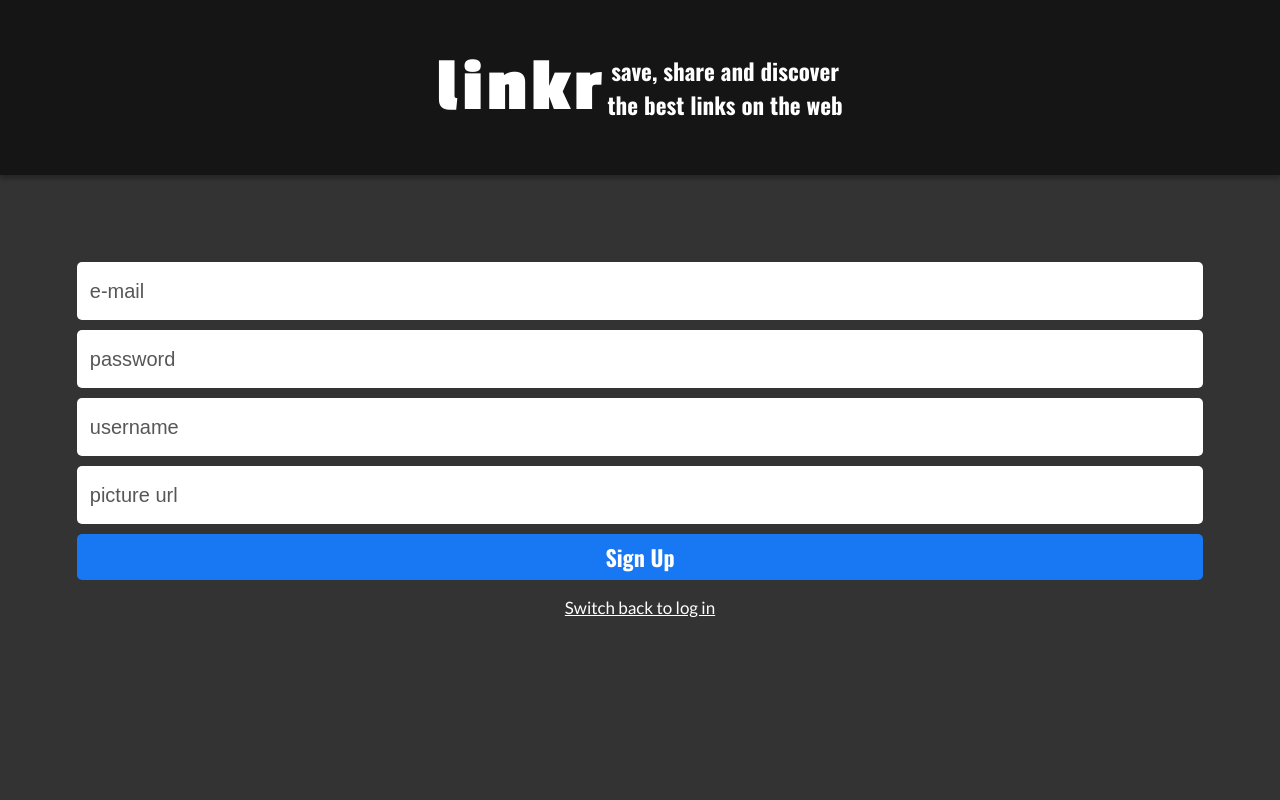
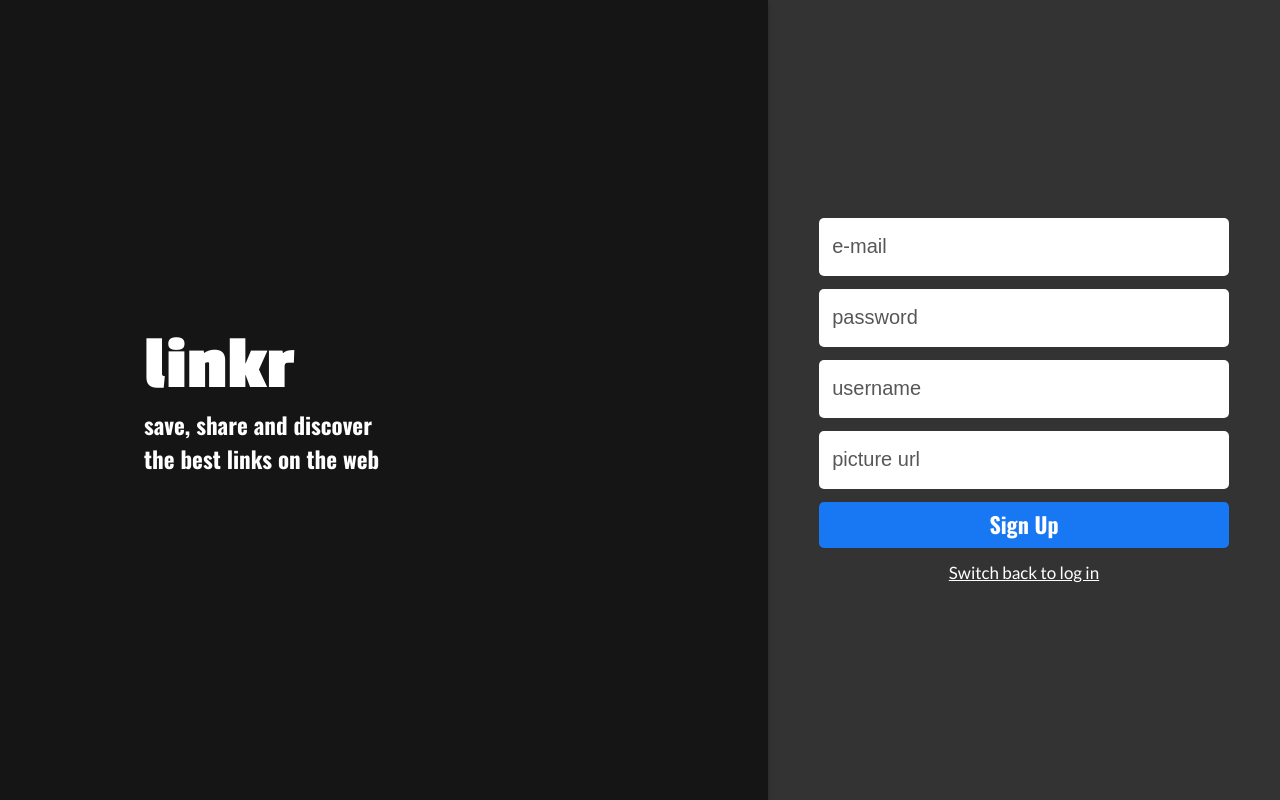
Before and after one commit to TiagoVota/linkr, a React (Create React App) app: page /sign-up in a window 1280 px wide. Built offline with nearby package versions, Linux system fonts and the light colour scheme.

Commit message:
feat: layout login and sign up pages

```diff
--- /dev/null
+++ b/src/components/FormComponents/index.js
@@ -0,0 +1,89 @@
+import styled from 'styled-components'
+import { Link } from 'react-router-dom'
+
+const Container = styled.div`
+	width: 100vw;
+	height: 100vh;
+
+	display: flex;
+
+	background-color: #333333;
+`
+const FormContainer = styled.div`
+	width: 40%;
+
+	display: flex;
+	flex-direction: column;
+	align-items: center;
+	justify-content: center;
+	gap: 15px;
+
+	@media(max-width: 700px) {
+		width: 100%;
+		margin-top: 175px;
+	}
+`
+
+const Form = styled.form`
+	width: 80%;
+
+	display: flex;
+	flex-direction: column;
+	gap: 13px;
+`
+
+const Input = styled.input`
+	width: 100%;
+	height: 58px;
+
+	padding-left: 13px;
+
+	font-size: 20px;
+
+	border-radius: 5px;
+	border-width: 0px;
+
+	background: #FFFFFF;
+
+ background-color: ${p => p.isDisable ? '#bababa' : '#FFFFFF'};
+	pointer-events: ${p => p.isDisable ? 'none' : 'all'};
+
+
+`
+
+const Button = styled.button`
+	width: 100%;
+	height: 46px;
+
+	border-radius: 5px;
+	background: #1877F2;
+
+	font-weight: bold;
+	font-family: 'Oswald', sans-serif;
+	font-weight: 700;
+	font-size: 22px;
+	line-height: 33px;
+
+	opacity: ${p => p.isDisable ? 0.7 : 1};
+
+	cursor: ${p => p.isDisable ? 'not-allowed' : 'pointer'};
+`
+
+const RedirectLink = styled(Link)`
+	font-family: 'Lato', sans-serif;
+	font-weight: 400;
+	font-size: 17px;
+	line-height: 20px;
+	text-decoration-line: underline;
+
+	color: #FFFFFF;
+`
+
+export {
+	Button,
+	Container,
+	Form,
+	FormContainer,
+	Input,
+	RedirectLink
+}
--- a/src/components/Logo.jsx
+++ b/src/components/Logo/index.jsx
@@ -1,16 +1,17 @@
 import styled from 'styled-components'
 
-
-const Logo = () => {
+function Logo(){
 	return (
 		<LogoContainer>
+			<div>
 				<Title>
 					linkr
 				</Title>
 				<Headline>
-				save, share and discover
+					save, share and discover <br />
 					the best links on the web
 				</Headline>
+			</div>
 		</LogoContainer>
 	)
 }
@@ -20,18 +21,20 @@
 
 
 const LogoContainer = styled.div`
-	width: 100%;
-	height: 175px;
-
-	display: flex;
-	justify-content: center;
-	align-items: center;
-	flex-wrap: wrap;
-	position: absolute;
-	top: 0;
+	width: 60%;
+	height: 100%;
 
 	background: #151515;
 	box-shadow: 0px 4px 4px rgba(0, 0, 0, 0.25);
+
+  padding-left: 144px;
+  display: flex;
+  flex-direction: column;
+  justify-content: center;
+
+  @media(max-width: 700px) {
+		display: none;
+	}
 `
 
 const Title = styled.h1`
@@ -40,20 +43,14 @@
 	font-size: 76px;
 	line-height: 84px;
 
-	letter-spacing: 0.05em;
-
 	color: #FFFFFF;
 `
 
 const Headline = styled.h1`
 	font-family: 'Oswald', sans-serif;
-	width: 237px;
-	height: 68px;
-
 	font-weight: 700;
 	font-size: 23px;
 	line-height: 34px;
-	text-align: center;
 
 	color: #FFFFFF;
 `
--- /dev/null
+++ b/src/components/LogoMobile/index.jsx
@@ -0,0 +1,64 @@
+import styled from 'styled-components'
+
+function LogoMobile(){
+	return (
+		<LogoContainer>
+			<Title>
+				linkr
+			</Title>
+			<Headline>
+				save, share and discover <br/>
+				the best links on the web
+			</Headline>
+		</LogoContainer>
+	)
+}
+
+export default LogoMobile
+
+const LogoContainer = styled.div`
+  @media(max-width: 700px) {
+    width: 100%;
+	  height: 175px;
+
+    display: flex;
+    flex-direction: column;
+    justify-content: center;
+    align-items: center;
+    position: absolute;
+    top: 0;
+
+    background: #151515;
+    box-shadow: 0px 4px 4px rgba(0, 0, 0, 0.25);
+	}
+`
+
+const Title = styled.h1`
+	font-family: 'Passion One', sans-serif;
+	font-weight: 700;
+	font-size: 76px;
+	line-height: 84px;
+	color: #FFFFFF;
+
+  display: none;
+
+  @media(max-width: 700px) {
+    display: initial;
+  }
+`
+
+const Headline = styled.h1`
+	font-family: 'Oswald', sans-serif;
+
+	font-weight: 700;
+	font-size: 23px;
+	line-height: 34px;
+	text-align: center;
+	color: #FFFFFF;
+
+  display: none;
+
+  @media(max-width: 700px) {
+    display: initial;
+  }
+`
--- a/src/pages/login/index.jsx
+++ b/src/pages/login/index.jsx
@@ -5,18 +5,20 @@
 import useAuth from '../../hooks/useAuth'
 import { handleValidation } from '../../validations/handleValidation'
 import { errorModal, successModal } from '../../factories/modalFactory'
-import { postLogin } from '../../services/api.auth'
+import api from '../../services/api.auth'
 
 import { loginSchema } from '../../schemas/userSchema'
 
-import Container from '../../components/Container'
+import { Button, Container, Form, FormContainer, Input, RedirectLink } from '../../components/FormComponents'
 import Logo from '../../components/Logo'
+import LogoMobile from '../../components/LogoMobile'
 
 
 const Login = () => {
 	const { auth, login } = useAuth()
 	const navigate = useNavigate()
 	const [formData, setFormData] = useState({})
+	const [isDisable, setIsDisable] = useState(false)
 
 	useEffect(() => {
 		if (auth & auth?.token) goHomepage()
@@ -40,7 +42,7 @@
 		const {isValid, error} = handleValidation(body, loginSchema)
 		if (!isValid) return errorModal(error)
 
-		postLogin(body)
+		api.postLogin(body)
 			.then(({ data: userInfo }) => {
 				successModal('Login realizado!')
 				login(userInfo)
@@ -66,11 +68,12 @@
 		navigate('/')
 	}
 
-
 	return (
 		<Container>
 			<Logo />
+			<LogoMobile/>
 
+			<FormContainer>
 				<Form onSubmit={handleSubmit}>
 					<Input
 						id='E-mail'
@@ -78,6 +81,7 @@
 						type='email'
 						onChange={({ target: { value }}) => changeFormData('email', value)}
 						value={formData.email}
+						isDisable={isDisable}
 						required
 					/>
 
@@ -87,67 +91,22 @@
 						type='password'
 						onChange={({ target: { value }}) => changeFormData('password', value)}
 						value={formData.password}
+						isDisable={isDisable}
 						required
 					/>
 
-				<Button type='submit'>
+					<Button type='submit' isDisable={isDisable}>
 						Log In
 					</Button>
 				</Form>
 
-			<Link to='/sign-up'>
-				<RedirectP>
+				<RedirectLink to='/sign-up' >
 					First time? Create an account!
-				</RedirectP>
-			</Link>
+				</RedirectLink>
+			</FormContainer>
 		</Container>
 	)
 }
 
 
 export default Login
-
-
-const Form = styled.form`
-	margin: 25px 0;
-`
-
-const Input = styled.input`
-	width: 88%;
-	height: 58px;
-	margin: 0 6vw 10px;
-	padding-left: 13px;
-
-	font-size: 20px;
-
-	border-radius: 5px;
-	border-width: 0px;
-
-	background: #FFFFFF;
-`
-
-const Button = styled.button`
-	width: 88%;
-	height: 46px;
-	margin: 0px 6vw;
-
-
-	border-radius: 5px;
-	background: #1877F2;
-
-	font-weight: bold;
-	font-family: 'Oswald', sans-serif;
-	font-weight: 700;
-	font-size: 22px;
-	line-height: 33px;
-`
-
-const RedirectP = styled.p`
-	font-family: 'Lato', sans-serif;
-	font-weight: 400;
-	font-size: 17px;
-	line-height: 20px;
-	text-decoration-line: underline;
-
-	color: #FFFFFF;
-`
--- a/src/pages/signUp/index.jsx
+++ b/src/pages/signUp/index.jsx
@@ -1,29 +1,30 @@
 import { useState } from 'react'
-import { Link, useNavigate } from 'react-router-dom'
-import styled from 'styled-components'
+import { useNavigate } from 'react-router-dom'
 
 import { handleValidation } from '../../validations/handleValidation'
 import { errorModal, successModal } from '../../factories/modalFactory'
-import { postSignUp } from '../../services/api.auth'
+import api from '../../services/api.auth'
 
 import { signUpSchema } from '../../schemas/userSchema'
 
-import Container from '../../components/Container'
-import Logo from '../../components/Logo'
+import Logo from '../../components/Logo/index'
+import LogoMobile from '../../components/LogoMobile/index'
+import { Button, Container, Form, FormContainer, Input, RedirectLink } from '../../components/FormComponents'
 
 
-const SignUp = () => {
+function SignUp(){
 	const navigate = useNavigate()
 	const [formData, setFormData] = useState({})
+	const [isDisable, setIsDisable] = useState(false)
 
-	const changeFormData = (atribute, value) => {
+	function changeFormData(atribute, value){
 		const newFormData = { ...formData }
 		newFormData[atribute] = value
 
 		setFormData(newFormData)
 	}
 
-	const handleSubmit = (event) => {
+	function handleSubmit(event){
 		event.preventDefault()
 
 		const body = {
@@ -34,16 +35,19 @@
 		const { isValid, error } = handleValidation(body, signUpSchema)
 		if (!isValid) return errorModal(error)
 
-		postSignUp(body)
-			.then(() => {
+		const promise = api.postSignUp(body)
+
+		promise.then(() => {
 			successModal('Cadastro realizado!')
 			clearForm()
 
-				navigate('/auth/login')
-			}).catch(({ request: { status }}) => handleFailLogin(status))
+			navigate('/')
+		})
+
+		promise.catch(({ request: { status }}) => handleFailLogin(status))
 	}
 
-	const handleFailLogin = (status) => {
+	function handleFailLogin(status){
 		const msgStatus = {
 			409: 'E-mail já cadastrado!',
 			422: 'Campo(s) inválido(s)!',
@@ -55,13 +59,16 @@
 		errorModal(msgToSend)
 	}
 
-	const clearForm = () => setFormData({})
-
+	function clearForm(){
+		setFormData({})
+	}
 
 	return (
 		<Container>
 			<Logo />
+			<LogoMobile/>
 
+			<FormContainer>
 				<Form onSubmit={handleSubmit}>
 					<Input
 						id='E-mail'
@@ -69,6 +76,7 @@
 						type='email'
 						onChange={({ target: { value }}) => changeFormData('email', value)}
 						value={formData.email}
+						isDisable={isDisable}
 						required
 					/>
 
@@ -78,6 +86,7 @@
 						type='text'
 						onChange={({ target: { value }}) => changeFormData('password', value)}
 						value={formData.password}
+						isDisable={isDisable}
 						required
 					/>
 
@@ -87,6 +96,7 @@
 						type='text'
 						onChange={({ target: { value }}) => changeFormData('name', value)}
 						value={formData.name}
+						isDisable={isDisable}
 						required
 					/>
 
@@ -96,67 +106,22 @@
 						type='text'
 						onChange={({ target: { value }}) => changeFormData('repeatPassword', value)}
 						value={formData.repeatPassword}
+						isDisable={isDisable}
 						required
 					/>
 
-				<Button type='submit'>
+					<Button type='submit' isDisable={isDisable}>
 						Sign Up
 					</Button>
 				</Form>
 
-			<Link to='/'>
-				<RedirectP>
+				<RedirectLink to='/'>
 					Switch back to log in
-				</RedirectP>
-			</Link>
+				</RedirectLink>
+			</FormContainer>
+
 		</Container>
 	)
 }
 
-
 export default SignUp
-
-
-const Form = styled.form`
-	margin-top: 80px;
-	margin-bottom: 18px;
-`
-
-const Input = styled.input`
-	width: 88%;
-	height: 58px;
-	margin: 0 6vw 10px;
-	padding-left: 13px;
-
-	font-size: 20px;
-
-	border-radius: 5px;
-	border-width: 0px;
-
-	background: #FFFFFF;
-`
-
-const Button = styled.button`
-	width: 88%;
-	height: 46px;
-	margin: 0px 6vw;
-
-
-	border-radius: 5px;
-	background: #1877F2;
-
-	font-weight: bold;
-	font-family: 'Oswald', sans-serif;
-	font-weight: 700;
-	font-size: 22px;
-	line-height: 33px;
-`
-const RedirectP = styled.p`
-	font-family: 'Lato', sans-serif;
-	font-weight: 400;
-	font-size: 17px;
-	line-height: 20px;
-	text-decoration-line: underline;
-
-	color: #FFFFFF;
-`
--- a/src/schemas/userSchema.js
+++ b/src/schemas/userSchema.js
@@ -1,16 +1,15 @@
 import joi from 'joi'
 
-
 const loginSchema = joi.object({
-	email: joi.string().email({ tlds: {allow: false} }),
+	email: joi.string().email({ tlds: { allow: false } }),
 	password: joi.string().min(5).max(80).required()
 }).length(2)
 
 const signUpSchema = joi.object({
 	name: joi.string().min(2).max(80).required(),
-	email: joi.string().email({ tlds: {allow: false} }),
+	email: joi.string().email({ tlds: { allow: false } }),
 	password: joi.string().min(5).max(80).required(),
-	repeatPassword: joi.ref('password')
+	picture: joi.string().uri().required()
 }).length(4)
 
 
--- a/src/services/api.auth.js
+++ b/src/services/api.auth.js
@@ -4,24 +4,21 @@
 
 import BASE_URL from './baseUrl'
 
-
-const AUTH_URL = `${BASE_URL}/auth`
-
 const postLogin = ({ email, password }) => {
 	const body = { email, password }
 
-	return axios.post(`${AUTH_URL}/login`, body)
+	return axios.post(`${BASE_URL}/`, body)
 }
 
 
-const postSignUp = ({ name, email, password, repeatPassword }) => {
-	const body = { name, email, password, repeatPassword }
-
-	return axios.post(`${AUTH_URL}/sign-up`, body)
+function postSignUp(body) {
+	return axios.post(`${BASE_URL}/sign-up`, body)
 }
 
-
-export {
+const api = {
 	postLogin,
 	postSignUp,
+
 }
+
+export default api
--- a/src/styles/GlobalStyle.js
+++ b/src/styles/GlobalStyle.js
@@ -43,10 +43,10 @@
 			color: #575757;
 		}
 
-		:focus {
+		/* :focus {
 			color: #8C11BE;
 			outline: none;
-		}
+		} */
 	}
 
 	a {
```
Also changed, not shown: package.json (+9 -9 lines). Lines whose indentation alone changed are shown as unchanged.
